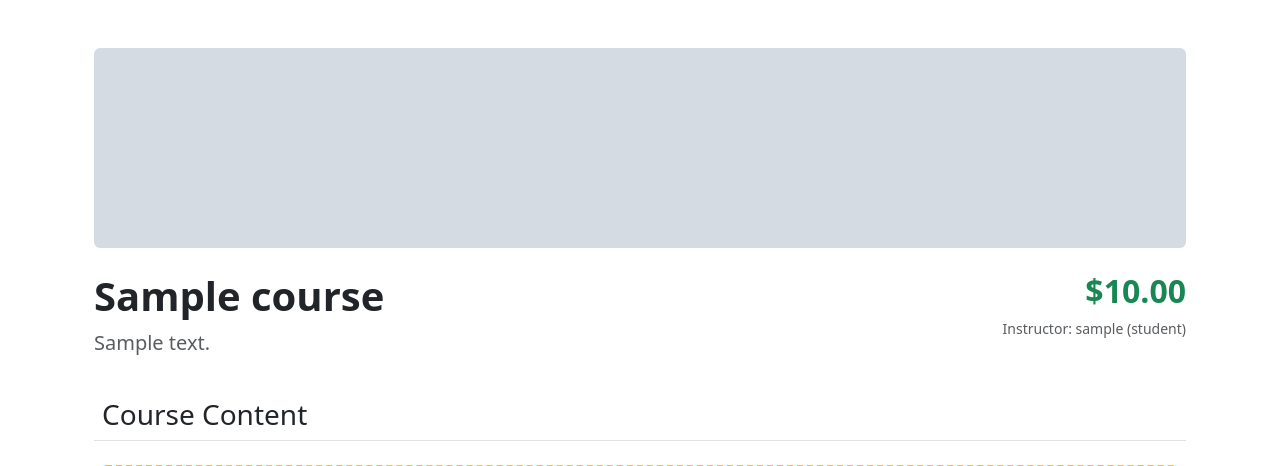
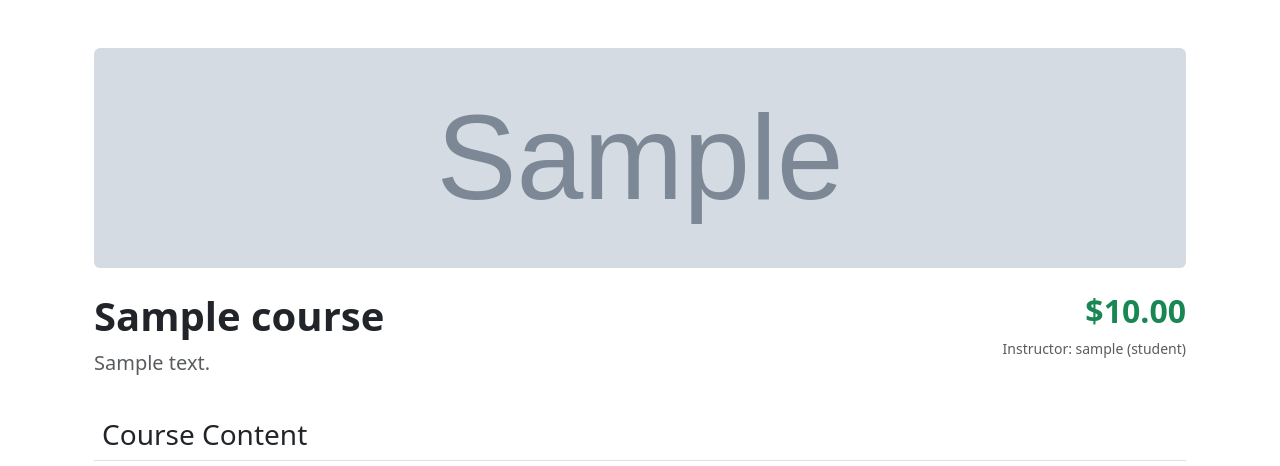
Before and after one commit to Biniyam-jemal/capital_training, a Django app: a page that uses templates/courses/course_detail.html in a window 1280 px wide. Shown: the part 56-522 px from the top of the page. Run offline with Django 5.2, Linux system fonts and the light colour scheme; tables that the repository leaves empty hold one stand-in row (values such as "Sample post"); grey boxes marked "Sample" are stand-in pictures; parts of the project's set-up code (start-up, migrations or seed data) failed here and were passed over.

Commit message:
Fix course thumbnail sizing/cropping

```diff
--- a/templates/courses/course_detail.html
+++ b/templates/courses/course_detail.html
@@ -3,7 +3,7 @@
 {% block content %}
 <div class="container py-4">
     {% if course.thumbnail %}
-        <img src="{{ course.thumbnail.url }}" alt="{{ course.title }}" class="w-100 rounded mb-4" style="max-height:200px; object-fit:cover; object-position: top;">
+        <img src="{{ course.thumbnail.url }}" alt="{{ course.title }}" class="course-thumbnail-hero rounded mb-4">
     {% endif %}
     <!-- Course Header -->
     <div class="row mb-4">
@@ -173,6 +173,13 @@
 
 <!-- Add custom CSS for this page -->
 <style>
+    .course-thumbnail-hero {
+        width: 100%;
+        height: 220px;
+        object-fit: cover;
+        object-position: center;
+        display: block;
+    }
     .module-section {
         background: white;
         border-radius: 12px;
@@ -270,6 +277,9 @@
         .display-5 {
             font-size: 1.8rem;
         }
+        .course-thumbnail-hero {
+            height: 160px;
+        }
         .module-section {
             padding: 15px;
         }
```
